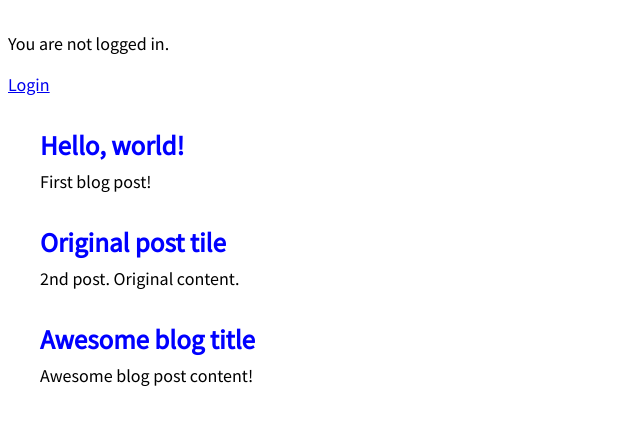
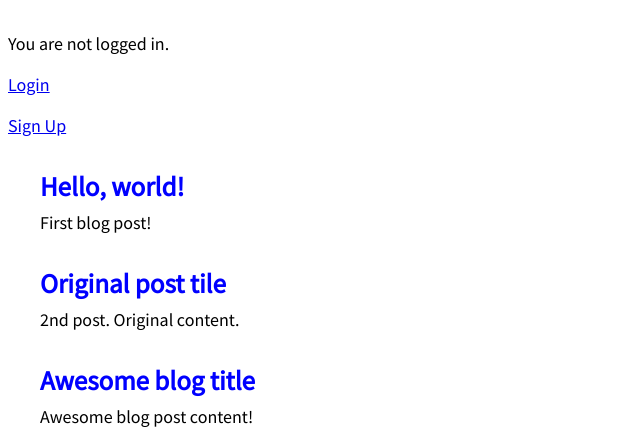
Before and after one commit to babu-thomas/blog-django, a Django app: page / in a window 1280 px wide. Shown: the part 102-529 px from the top of the page, without its empty margins (0-640 px from the left). Run offline with Django 3.2, Linux system fonts and the light colour scheme; data comes from the database, SQL or seed files in the repository.

Commit message:
Add signup link to homepage

```diff
--- a/templates/base.html
+++ b/templates/base.html
@@ -21,7 +21,8 @@
         <p><a href="{% url 'logout' %}">Logout</a></p>
     {% else %}
         <p>You are not logged in.</p>
-        <a href="{% url 'login' %}">Login</a>
+        <p><a href="{% url 'login' %}">Login</a></p>
+        <P><a href="{% url 'signup' %}">Sign Up</a></p>
     {% endif %}
     <div class="container">
         {% block content %}
```
